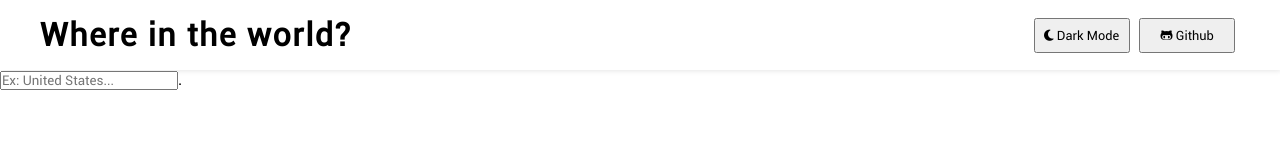
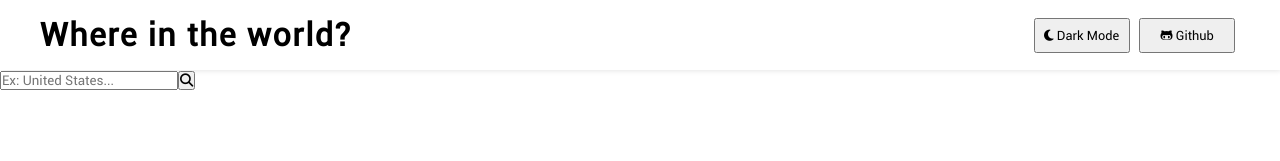
Before and after one commit to Victorceloss/countries-web, a React (Vite) app: page / in a window 1280 px wide. Shown: the top 161 px of the page. Built offline with nearby package versions, Linux system fonts and the light colour scheme.

Commit message:
feat: Add HTML elements for the "Home.tsx" search section

```diff
--- a/src/pages/Home.tsx
+++ b/src/pages/Home.tsx
@@ -8,7 +8,10 @@ const Home: React.FC = (): JSX.Element => {
     <Header />
     <main className="main">
       <section className="main-section-search">
-        <input type="text" name="name-country" className="input-name" placeholder="Ex: United States..." />.
+        <input type="text" name="name-country" className="input-name" placeholder="Ex: United States..." />
+        <button className="button-search">
+          <i className="fa-solid fa-magnifying-glass"></i>
+        </button>
       </section>
       <section className="main-section-all">
 
```
